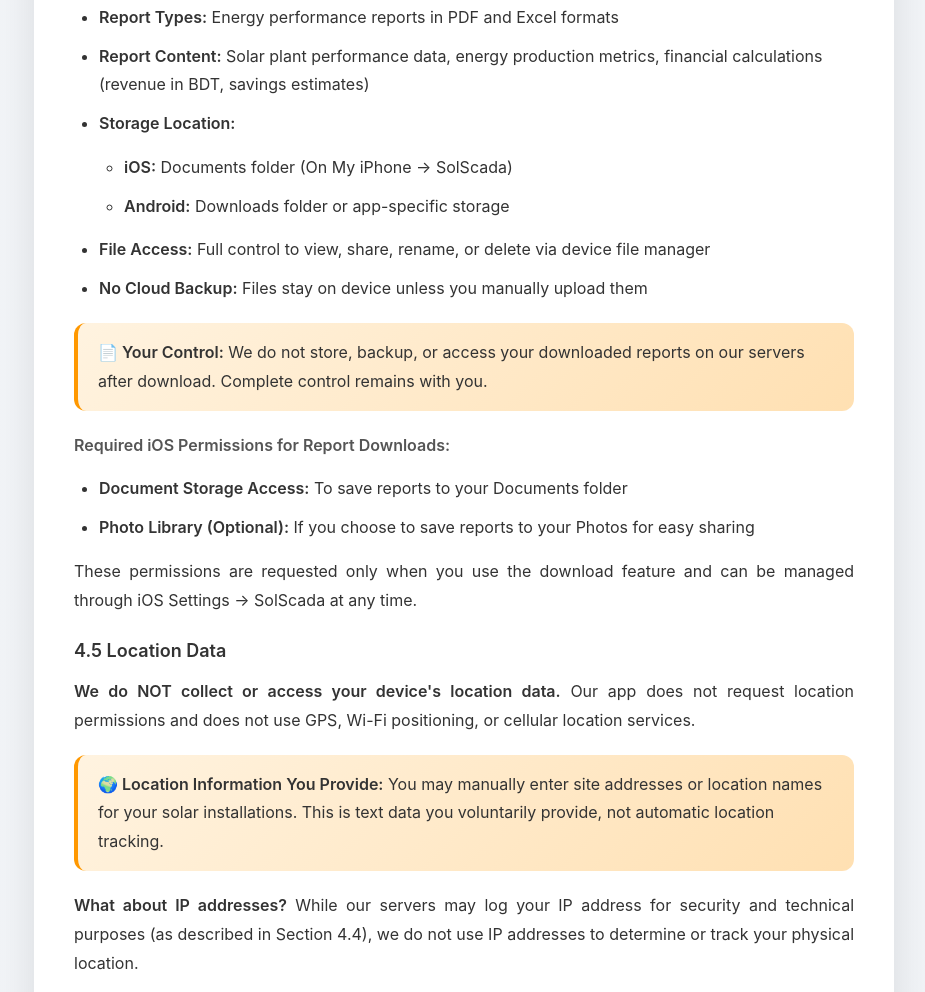
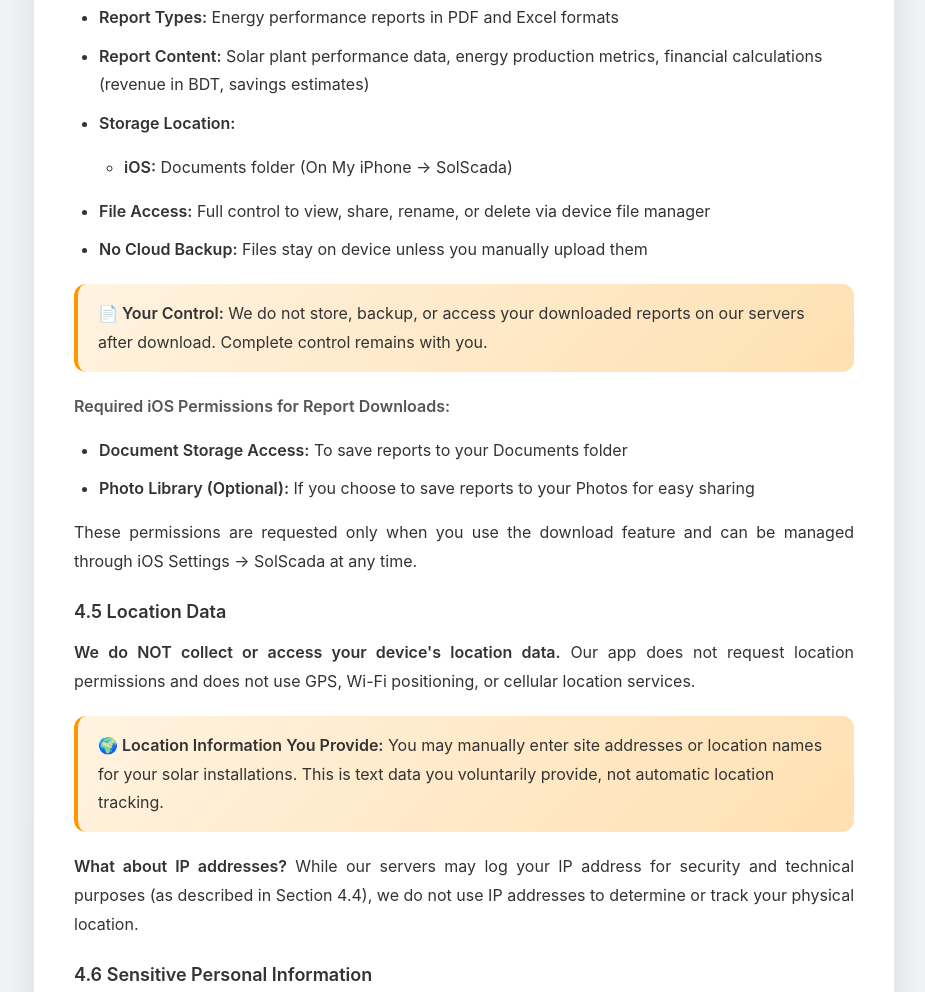
Before and after one commit to Kawsar07/solscada-privacy-policy, a plain HTML site: page index.html in a window 1280 px wide. Shown: the part 8133-9125 px from the top of the page, without its empty margins (176-1101 px from the left). Drawn offline with Linux system fonts and the light colour scheme.

Commit message:
Update index.html

```diff
--- a/index.html
+++ b/index.html
@@ -603,8 +603,7 @@
                     <li><strong>Storage Location:</strong>
                         <ul>
                             <li><strong>iOS:</strong> Documents folder (On My iPhone → SolScada)</li>
-                            <li><strong>Android:</strong> Downloads folder or app-specific storage</li>
-                        </ul>
+                           </ul>
                     </li>
                     <li><strong>File Access:</strong> Full control to view, share, rename, or delete via device file manager</li>
                     <li><strong>No Cloud Backup:</strong> Files stay on device unless you manually upload them</li>
```
